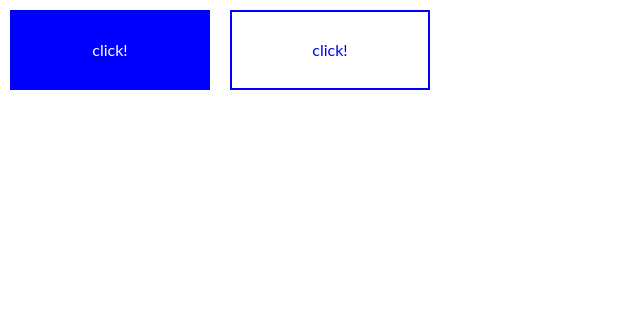
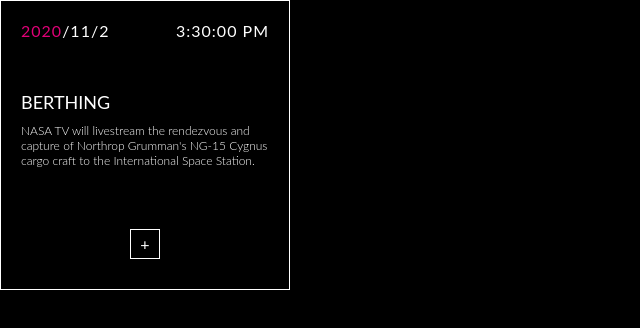
Before and after one commit to code-in-space/project-Rakieta, a React (Create React App) app: page / in a window 1280 px wide. Shown: the top 328 px of the page, without its empty margins (0-640 px from the left). Built offline with nearby package versions, Linux system fonts and the light colour scheme.

Commit message:
added basic event component with props handle, added event story, extended theme props

```diff
--- a/src/components/Button/Button.tsx
+++ b/src/components/Button/Button.tsx
@@ -1,38 +1,24 @@
-import styled, { css } from 'styled-components';
+import styled from 'styled-components';
 
 interface ButtonProps {
-  secondary?: boolean;
+  icon?: string;
+  size?: number;
 }
 
 const Button = styled.button<ButtonProps>`
-  background-color: ${({ theme }) => theme.colors.blue};
-  background-color: ${({ theme }) => theme.colors.blue};
+  background-color: ${({ theme }) => theme.backgrounds.transparent};
   color: ${({ theme }) => theme.colors.white};
-  border: none;
-  width: 200px;
-  height: 80px;
+  border: ${({ theme }) => theme.borders.main};
+  width: ${({ size }) => `${size}px`};
+  height: ${({ size }) => `${size}px`};
   transition: 0.2s;
   margin: 10px;
   cursor: pointer;
 
   &:hover {
-    background: transparent;
-    color: ${({ theme }) => theme.colors.blue};
-    border: solid 2px ${({ theme }) => theme.colors.blue};
+    background: ${({ theme }) => theme.colors.rose};
+    border: solid 2px ${({ theme }) => theme.colors.rose};
   }
-
-  ${({ secondary }) =>
-    secondary &&
-    css`
-      background: transparent;
-      color: ${({ theme }) => theme.colors.blue};
-      border: solid 2px ${({ theme }) => theme.colors.blue};
-
-      &:hover {
-        background: ${({ theme }) => theme.colors.blue};
-        color: ${({ theme }) => theme.colors.white};
-      }
-    `}
 `;
 
 export default Button;
--- /dev/null
+++ b/src/components/Event/Event.tsx
@@ -0,0 +1,79 @@
+import React from 'react';
+import styled from 'styled-components';
+import Button from '../Button/Button';
+
+interface EventProps {
+  date: Date;
+  title: string;
+  description: string;
+  background?: string;
+}
+
+interface EventWrapperProps {
+  background?: string;
+}
+
+const EventWrapper = styled.div<EventWrapperProps>`
+  background-color: ${({ theme, background }) => (background ? background : theme.backgrounds.transparent)};
+  color: ${({ theme }) => theme.colors.white};
+  border: 0.5px solid ${({ theme }) => theme.colors.white};
+  padding: 20px;
+  max-width: 290px;
+  height: 290px;
+  display: flex;
+  justify-content: space-between;
+  align-items: center;
+  flex-direction: column;
+`;
+
+const DateWrapper = styled.div`
+  display: flex;
+  justify-content: space-between;
+  width: 100%;
+  letter-spacing: 1px;
+`;
+
+const DescriptionWrapper = styled.div`
+  display: flex;
+  flex-direction: column;
+  justify-content: center;
+  width: 100%;
+  max-height: 50%;
+  font-size: ${({ theme }) => theme.fontSizes.m};
+  font-weight: ${({ theme }) => theme.fontWeights.thin};
+`;
+
+const Title = styled.div`
+  margin-bottom: 10px;
+  font-size: ${({ theme }) => theme.fontSizes.l};
+  font-weight: ${({ theme }) => theme.fontWeights.normal};
+  text-transform: uppercase;
+`;
+
+const ColoredYear = styled.span`
+  color: ${({ theme }) => theme.colors.rose};
+`;
+
+const Event = ({ title, date, description, background }: EventProps) => {
+  const year = date.getFullYear();
+  const month = date.toLocaleDateString().split('/')[1];
+  const day = date.toLocaleDateString().split('/')[0];
+  const time = date.toLocaleTimeString();
+
+  return (
+    <EventWrapper background={background}>
+      <DateWrapper>
+        <div>
+          <ColoredYear>{year}</ColoredYear>/{month}/{day}
+        </div>
+        <div>{time}</div>
+      </DateWrapper>
+      <DescriptionWrapper>
+        <Title>{title}</Title>
+        <div>{description}</div>
+      </DescriptionWrapper>
+      <Button size={30}>+</Button>
+    </EventWrapper>
+  );
+};
+export default Event;
--- a/src/theme/mainTheme.tsx
+++ b/src/theme/mainTheme.tsx
@@ -1,27 +1,59 @@
 interface DefaultTheme {
   colors: {
     white: string;
-    blue: string;
+    rose: string;
   };
 
-  fontWeight: {
+  borders: {
+    main: string;
+  };
+
+  backgrounds: {
+    transparent: string;
+    white: string;
+    black: string;
+  };
+
+  fontWeights: {
     thin: string;
     normal: string;
     bold: string;
+  };
+
+  fontSizes: {
+    s: string;
+    m: string;
+    l: string;
   };
 }
 
 const mainTheme: DefaultTheme = {
   colors: {
     white: 'white',
-    blue: 'blue',
+    rose: '#E00077',
   },
 
-  fontWeight: {
+  borders: {
+    main: '0.5px solid white',
+  },
+
+  backgrounds: {
+    transparent: 'transparent',
+    black: '#000',
+    white: '#fff',
+  },
+
+  fontWeights: {
     thin: '300',
     normal: '400',
     bold: '700',
   },
+
+  fontSizes: {
+    s: '10px',
+    m: '12px',
+    l: '18px',
+  },
 };
 
 export default mainTheme;
--- a/src/views/App.tsx
+++ b/src/views/App.tsx
@@ -1,14 +1,22 @@
+import React from 'react';
 import GlobalStyle from '../theme/GlobalStyle';
-import Button from '../components/Button/Button';
 import { ThemeProvider } from 'styled-components';
 import theme from '../theme/mainTheme';
+import Event from '../components/Event/Event';
 
 const App = () => (
   <>
     <GlobalStyle />
     <ThemeProvider theme={theme}>
-      <Button>click!</Button>
-      <Button secondary>click!</Button>
+      <div style={{ width: '100vw', height: '100vh', background: 'black' }}>
+        <Event
+          date={new Date('2020-02-11T15:30:00Z')}
+          title={'Berthing'}
+          description={
+            "NASA TV will livestream the rendezvous and capture of Northrop Grumman's NG-15 Cygnus cargo craft to the International Space Station."
+          }
+        />
+      </div>
     </ThemeProvider>
   </>
 );
```
Also changed, not shown: 2 other files (tests, documents, lock files or other folders).
